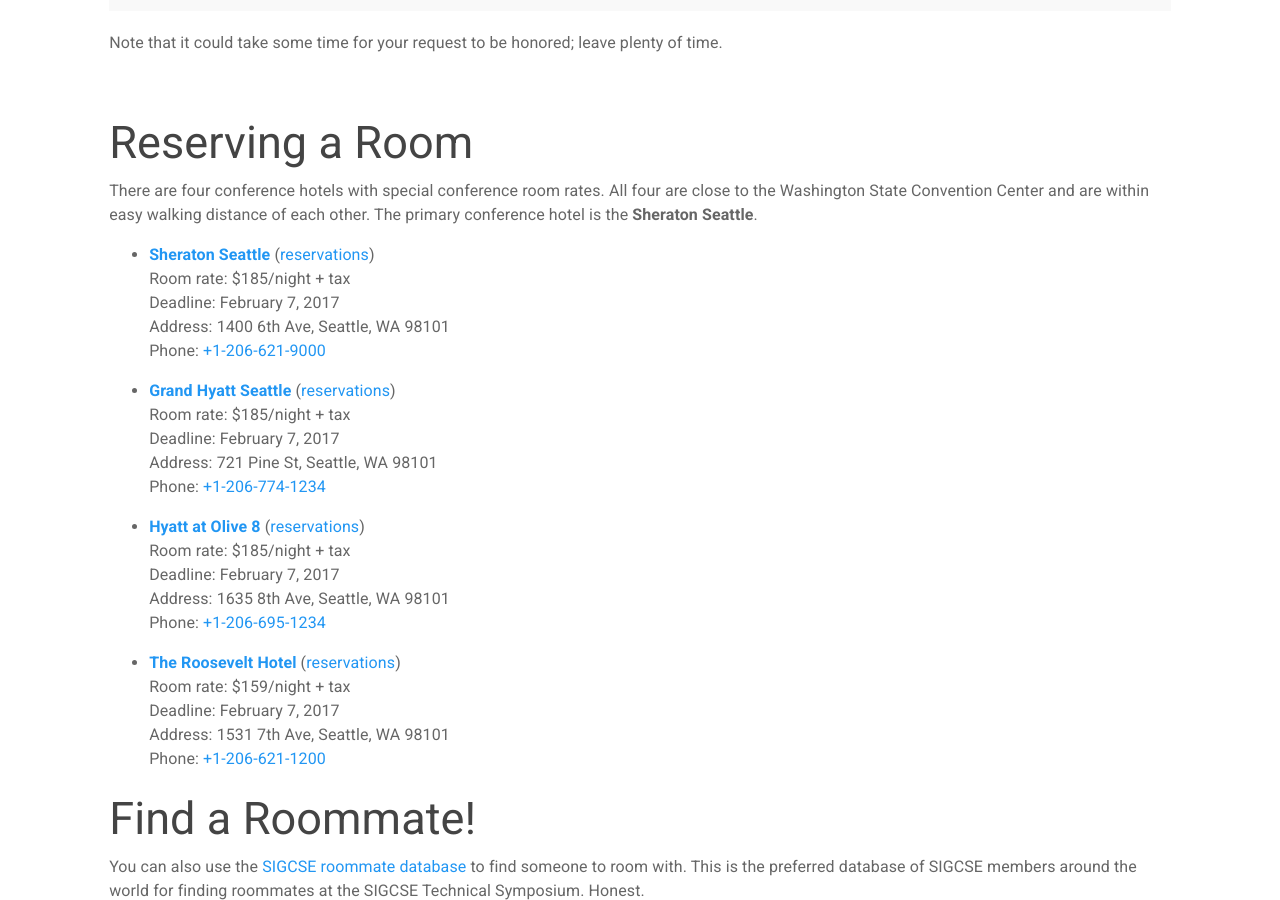
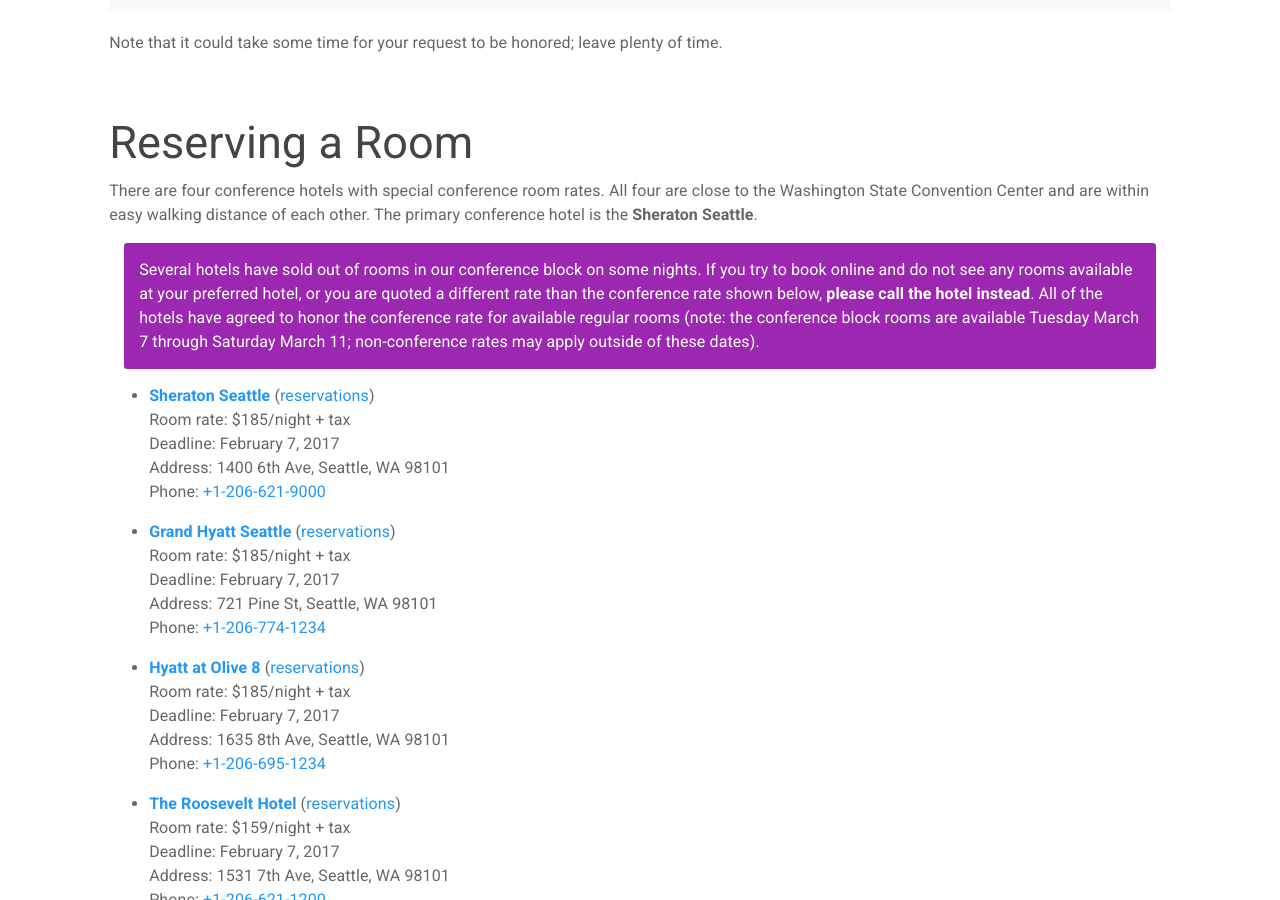
Before and after one commit to sigcsets/sigcse2017, a Jekyll site: the page built from attendees/index.md, in a window 1280 px wide and 900 px high, scrolled down 2078 px. Built offline with Jekyll 4.4.1, drawn with Linux system fonts in a browser that asks for light colours.

Commit message:
Added disclaimer about calling hotels if online reservations says no rooms are available.

```diff
--- a/attendees/index.md
+++ b/attendees/index.md
@@ -199,6 +199,17 @@
 easy walking distance of each other.  The primary conference hotel is the
 **Sheraton Seattle**.
 
+{% callout info %}
+Several hotels have sold out of rooms in our conference block on some
+nights.  If you try to book online and do not see any rooms available
+at your preferred hotel, or you are quoted a different rate than the
+conference rate shown below, <b>please call the hotel instead</b>.  All
+of the hotels have agreed to honor the conference rate for available
+regular rooms (note: the conference block rooms are available Tuesday
+March 7 through Saturday March 11; non-conference rates may apply outside
+of these dates).
+{% endcallout %}
+
 +   **<a href="http://www.sheratonseattle.com/">Sheraton Seattle</a>** (<a href="https://www.starwoodmeeting.com/events/start.action?id=1609202098&key=14E8C405">reservations</a>)<br/>
     Room rate: $185/night + tax<br/>
     Deadline: February 7, 2017<br/>
```
